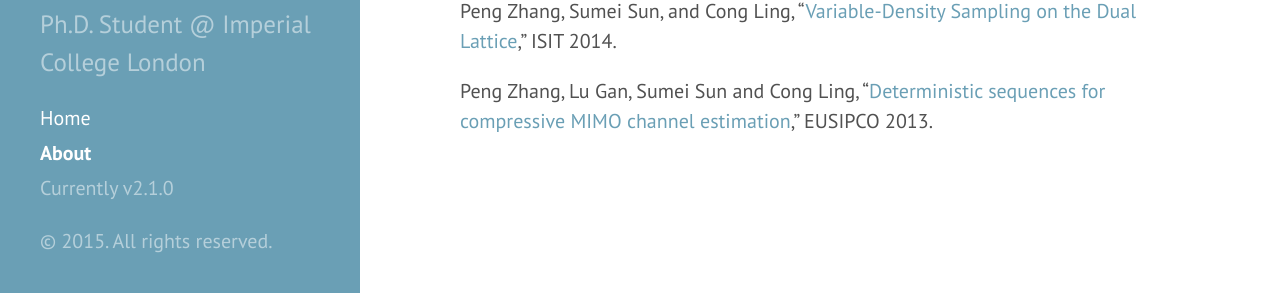
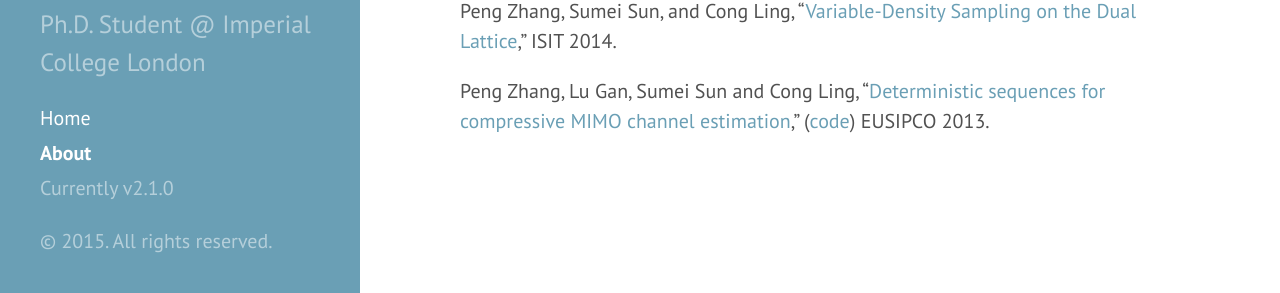
Before and after one commit to p-zhang/p-zhang.github.io, a Jekyll site: the page built from about.md, in a window 1280 px wide and 1125 px high. Shown: the part 829-1122 px from the top of the window. Built offline with Jekyll 4.4.1, drawn with Linux system fonts in a browser that asks for light colours; Markdown is read by kramdown in place of the engine named in the settings.

Commit message:
Update about.md

```diff
--- a/about.md
+++ b/about.md
@@ -19,4 +19,4 @@
 
 Peng Zhang, Sumei Sun, and Cong Ling, "[Variable-Density Sampling on the Dual Lattice](http://ieeexplore.ieee.org/xpl/articleDetails.jsp?arnumber=6875044&queryText=Variable-Density+Sampling+on+the+Dual+Lattice&newsearch=true&searchField=Search_All)," ISIT 2014.
 
-Peng Zhang, Lu Gan, Sumei Sun and Cong Ling, "[Deterministic sequences for compressive MIMO channel estimation](http://arxiv.org/abs/1311.0391)," EUSIPCO 2013.
+Peng Zhang, Lu Gan, Sumei Sun and Cong Ling, "[Deterministic sequences for compressive MIMO channel estimation](http://arxiv.org/abs/1311.0391)," ([code](https://github.com/p-zhang/p-zhang.github.io/tree/master/archive/myresearch/det_sqn_chn_est)) EUSIPCO 2013.
```
